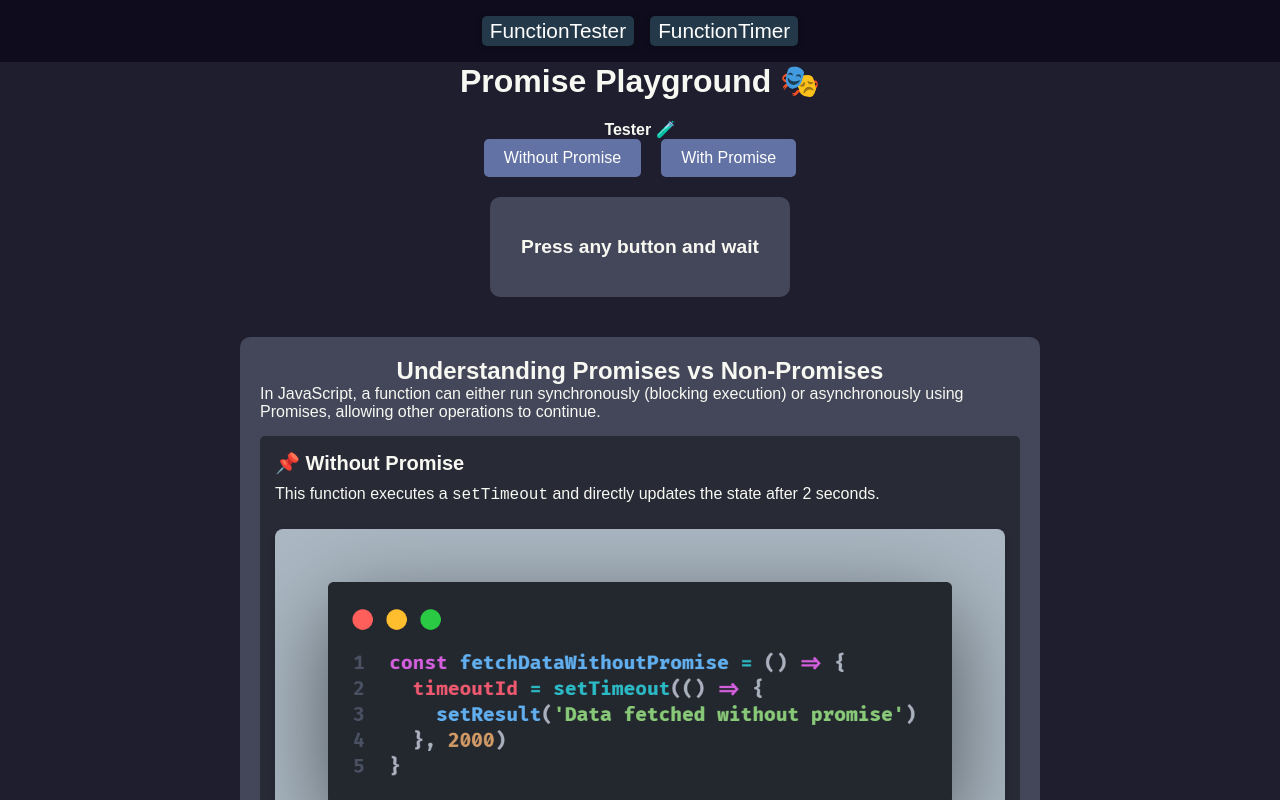
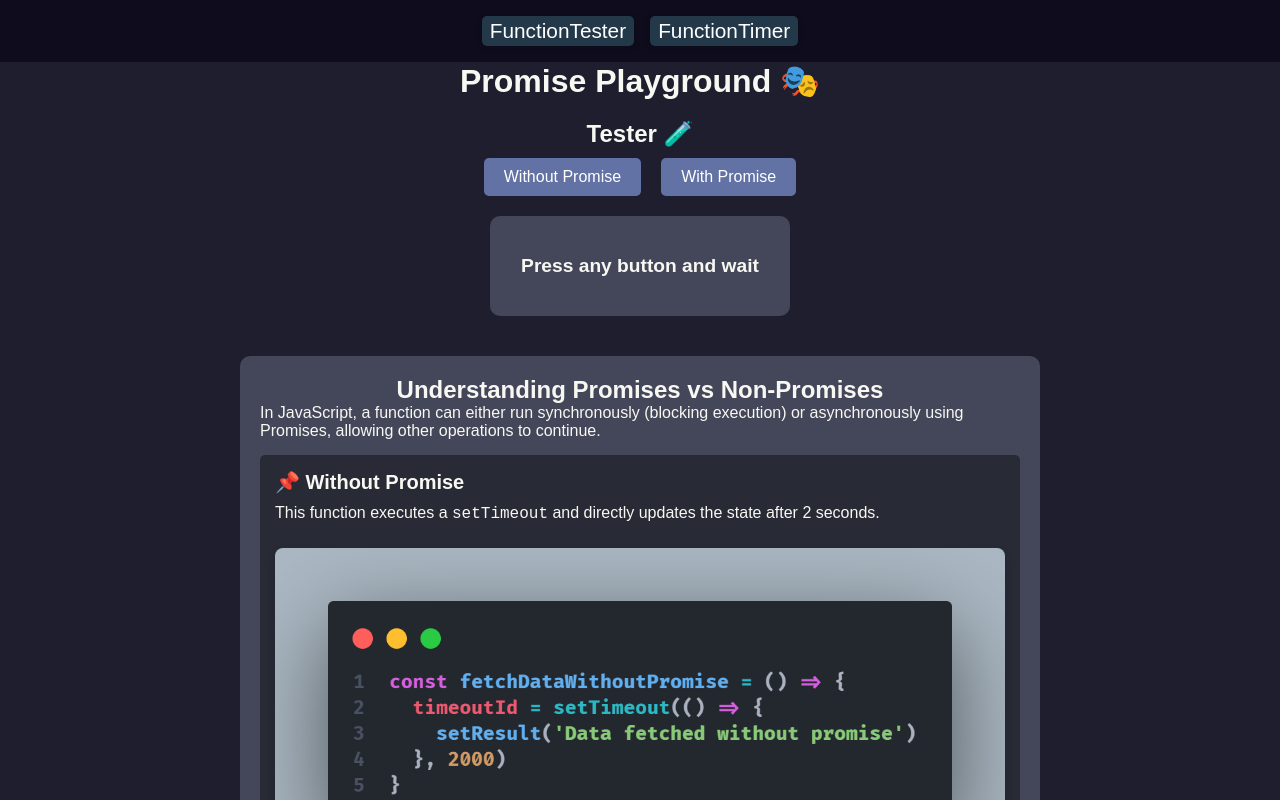
Before and after one commit to Espadv69/PromisePlayground, a React (Vite) app: page / in a window 1280 px wide. Shown: the top 800 px of the page. Built offline with nearby package versions, Linux system fonts and the light colour scheme.

Commit message:
Add styles for h4 elements in Functions components

```diff
--- a/src/components/FunctionsComponents/Functions.css
+++ b/src/components/FunctionsComponents/Functions.css
@@ -21,6 +21,11 @@
 .title {
   font-size: 2rem;
   margin-bottom: 20px;
+}
+
+h4 {
+  font-size: 1.5rem;
+  margin-bottom: 10px;
 }
 
 .buttons-container {
```
